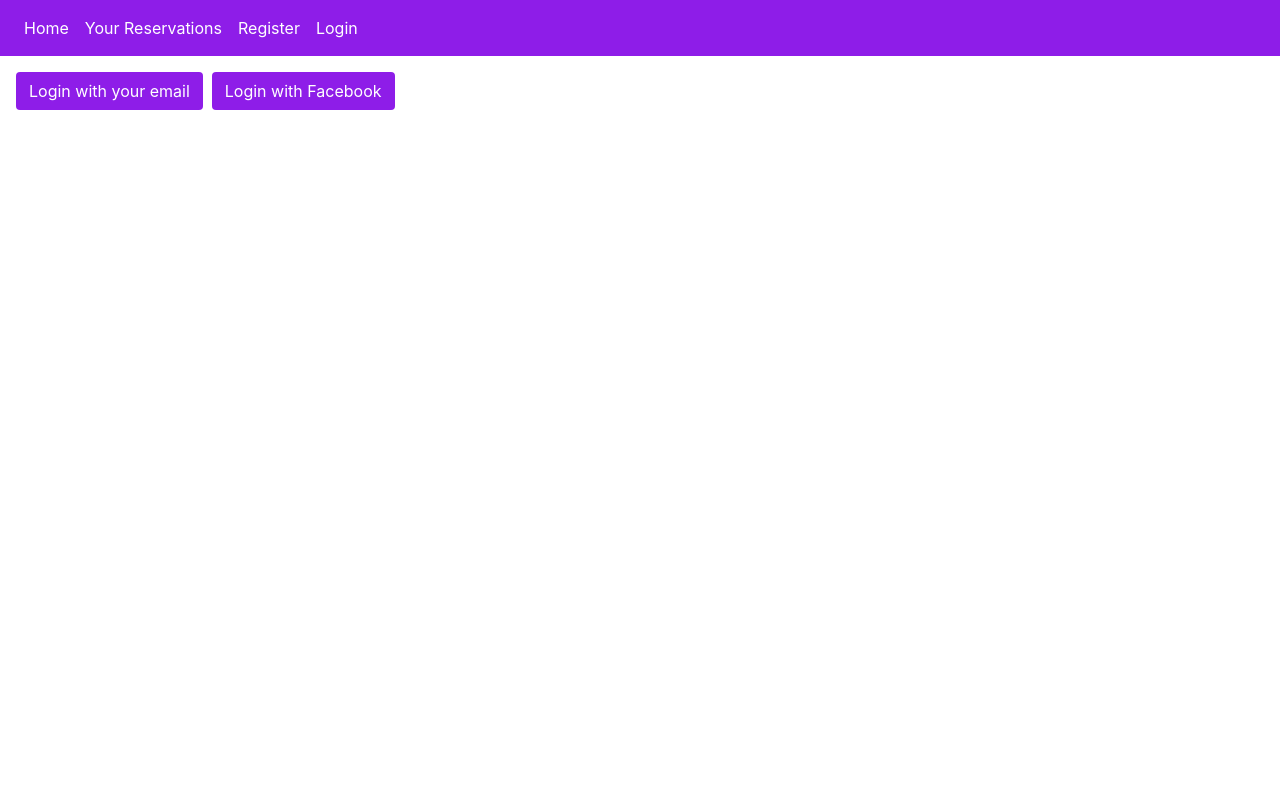
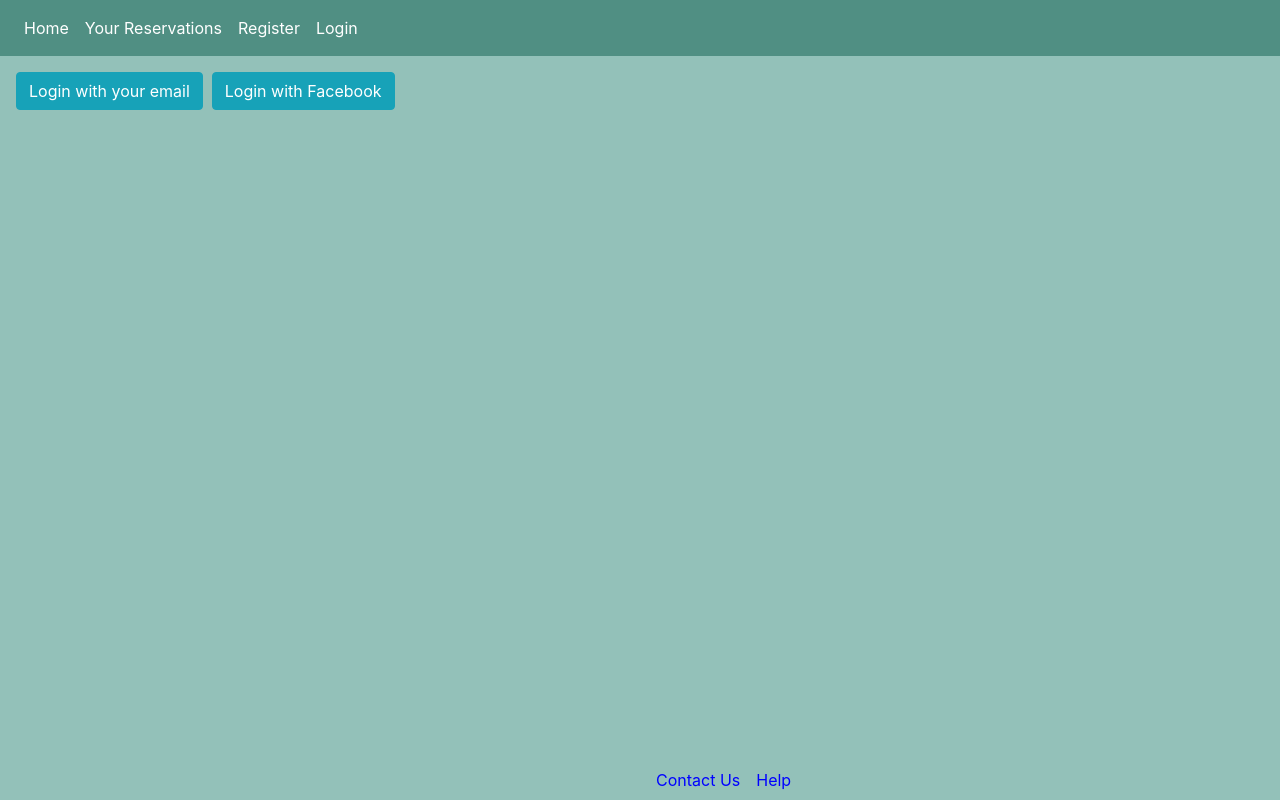
Before and after one commit to mostafaelsayed/organizer-frontend, a React (Create React App) app: page /login in a window 1280 px wide. Built offline with nearby package versions, Linux system fonts and the light colour scheme.

Commit message:
adding some styles

```diff
--- /dev/null
+++ b/src/Components/ContactUs.js
@@ -0,0 +1,16 @@
+import {Component} from 'react';
+import React from 'react';
+
+
+class ContactUs extends Component {
+    render() {
+        return (
+            <div>
+                <h1 style={{color: 'white'}}>Contact Us Page</h1>
+            </div>
+        );
+    }
+}
+
+
+export default ContactUs;
--- /dev/null
+++ b/src/Components/Footer.js
@@ -0,0 +1,19 @@
+import {Component} from 'react';
+import React from 'react';
+import { Link } from 'react-router-dom';
+
+
+class Footer extends Component {
+    render() {
+        return (
+            <div>
+                <Link className="footer-link" to="/contact-us">Contact Us</Link>
+
+                <Link className="footer-link" to="/help">Help</Link>
+            </div>
+        );
+    }
+}
+
+
+export default Footer;
--- /dev/null
+++ b/src/Components/Help.js
@@ -0,0 +1,16 @@
+import {Component} from 'react';
+import React from 'react';
+
+
+class Help extends Component {
+    render() {
+        return (
+            <div>
+                <h1 style={{color: 'white'}}>Help Page</h1>
+            </div>
+        );
+    }
+}
+
+
+export default Help;
--- a/src/Components/Login.js
+++ b/src/Components/Login.js
@@ -23,9 +23,9 @@ class Login extends Component {
     render() {
         return (
             <div>
-                <button className="btn button" onClick={this.loginUser}>Login with your email</button>
+                <button className="btn btn-info" onClick={this.loginUser}>Login with your email</button>
                 &nbsp;&nbsp;
-                <button className="btn button" onClick={this.loginUserWithFacebook}>Login with Facebook</button>
+                <button className="btn btn-info" onClick={this.loginUserWithFacebook}>Login with Facebook</button>
             </div>
         );
     }
--- a/src/Components/LoginForm.js
+++ b/src/Components/LoginForm.js
@@ -26,7 +26,7 @@ class LoginForm extends Component {
                     <div><input type="password" name="password" placeholder="Enter Your Password ..." /></div>
                     <br /><br /><br />
 
-                    <button className="btn button" type="submit">Login</button>
+                    <button className="btn btn-info" type="submit">Login</button>
 
                 </form>
             </div>
--- a/src/Components/Main.js
+++ b/src/Components/Main.js
@@ -9,6 +9,9 @@ import Register from './Register';
 import LoginSuccess from './LoginSuccess';
 import LoginForm from './LoginForm';
 import SendConfirmationMail from './SendConfirmationMail';
+import Footer from './Footer';
+import ContactUs from './ContactUs';
+import Help from './Help';
 
 class App extends React.Component {
 
@@ -46,7 +49,7 @@ class App extends React.Component {
 
         <div id="app-container">
           <Route exact path="/" render={() => (
-            <h1>Welcome</h1>
+            <h1 style={{color: 'white'}}>Welcome</h1>
           )}/>
 
           <Route exact path="/resend_confirmation_email" render={(params) => (
@@ -80,6 +83,14 @@ class App extends React.Component {
             <LoginSuccess {...this.props} {...params} />
           )}/>
 
+          <Route path="/contact-us" render={() => (
+            <ContactUs />
+          )}/>
+
+          <Route path="/help" render={() => (
+            <Help />
+          )}/>
+
           <div>
             {
             this.props.failTokenStatus === false ?
@@ -90,6 +101,10 @@ class App extends React.Component {
               : <Redirect to="/login" />
             }
           </div>
+        </div>
+
+        <div className="footer">
+          <Footer />
         </div>
 
       </div>
--- a/src/Components/Register.js
+++ b/src/Components/Register.js
@@ -38,7 +38,7 @@ class Register extends React.Component {
                     <div><input type="password" name="confirmPassword" placeholder="Confirm Your Password ..." /></div>
                     <br /><br /><br />
 
-                    <button className="btn button" type="submit">Register</button>{/*// should add type="submit" to reflect any model changes }*/}
+                    <button className="btn btn-info" type="submit">Register</button>{/*// should add type="submit" to reflect any model changes }*/}
 
                 </form>
             </div>
--- a/src/Components/Reservation/Reservations.js
+++ b/src/Components/Reservation/Reservations.js
@@ -49,7 +49,7 @@ class Reservations extends React.Component {
 
                 <br />
 
-                <Link to="/add-reservation">Add Reservation</Link>
+                <Link to="/add-reservation" style={{color: 'blue'}}>Add Reservation</Link>
             </div>
 
 
--- a/src/index.css
+++ b/src/index.css
@@ -5,6 +5,7 @@ body {
     sans-serif;
   -webkit-font-smoothing: antialiased;
   -moz-osx-font-smoothing: grayscale;
+  background-color: #93C1B9;
 }
 
 code {
@@ -13,7 +14,7 @@ code {
 }
 
 .my-nav {
-  background-color: #8E1DE8;
+  background-color: #508F83;
 }
 
 
@@ -30,6 +31,7 @@ code {
 #app-container {
   margin-top: 1em;
   margin-left: 1em;
+
 }
 
 .app {
@@ -40,22 +42,28 @@ code {
   border: 1px solid black;
 } */
 
-.reservations-table {
-  border-color: #8E1DE8;
-}
-
 .button {
-  background-color: #8E1DE8;
+  background-color: lightgrey;
   color: white;
 }
 
+.footer-link {
+  display: inline-block;
+  margin-left: 1em;
+  color: blue;
+}
+
+.footer {
+  position: absolute;
+  bottom: 0.5em;
+  left: 50%;
+
+}
+
 .reservations-table {
-  background-color: #8E1DE8;
   color: white;
   border-radius: 0.5em;
-  /* border-color: solid #8E1DE8; */
-  /* border-collapse: separate; */
-  /* border-spacing: 1.5em 1.5em; */
+  background-color: #508F83;
 }
 
 .reservations-table-container {
--- a/src/redux/actions/user.js
+++ b/src/redux/actions/user.js
@@ -15,12 +15,14 @@ export function startAddingUser(user, history) {
 }
 
 export function sendConfirmationMail(code) {
-    axios.get(apiUrl + '/confirm_email?code=' + code).then(() => {
+    return () => {
+        return axios.get(apiUrl + '/confirm_email?code=' + code).then(() => {
             console.log('success resend confirmation mail');
             alert('confirmation mail sent');
         }).catch((err) => {
             console.error('error send confirmation mail : ', err);
-    })
+        });
+    };
 }
 
 export function startLoggingUserIn(user, history) {
@@ -43,12 +45,14 @@ export function logUserIn() {
 }
 
 export function startLoggingUserInWithFacebook() {
+    return () => {
         return axios.get(apiUrl + '/login/facebook').then((success) => {
             console.log('success logging user in with facebook : ', success);
             window.location.href = success.data;
         }).catch((err) => {
             console.error('error logging user in : ', err);
         });
+    };
 }
 
 export function startLoggingUserOut(history) {
@@ -61,11 +65,11 @@ export function startLoggingUserOut(history) {
         }).catch((err) => {
             console.error('error logout : ', err);
         });
-    }
+    };
 }
 
 export function logUserOut() {
     return {
         type: 'LOG_USER_OUT'
+    };
 }
-}
```
Also changed, not shown: 1 other file (tests, documents, lock files or other folders). Lines whose indentation alone changed are shown as unchanged.
